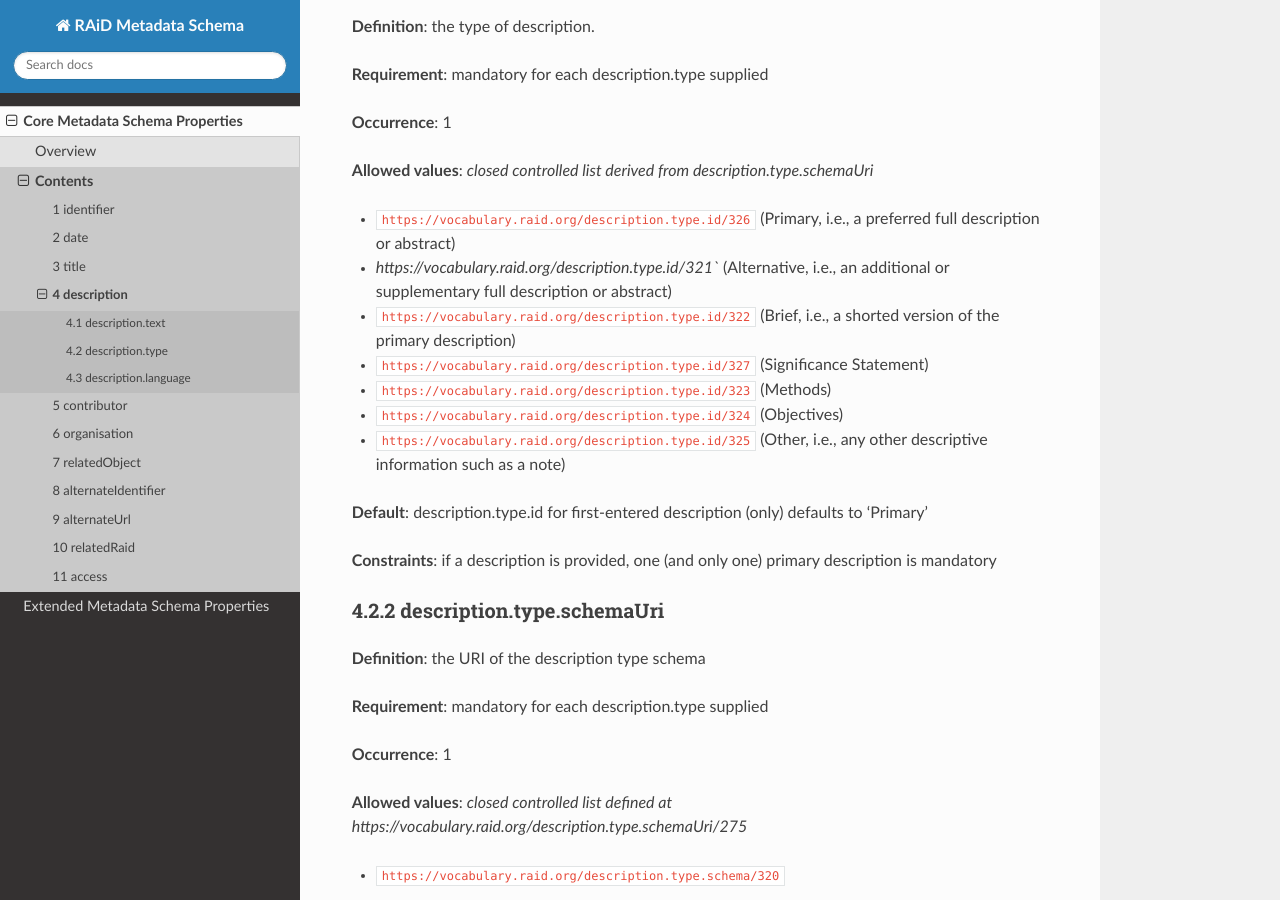
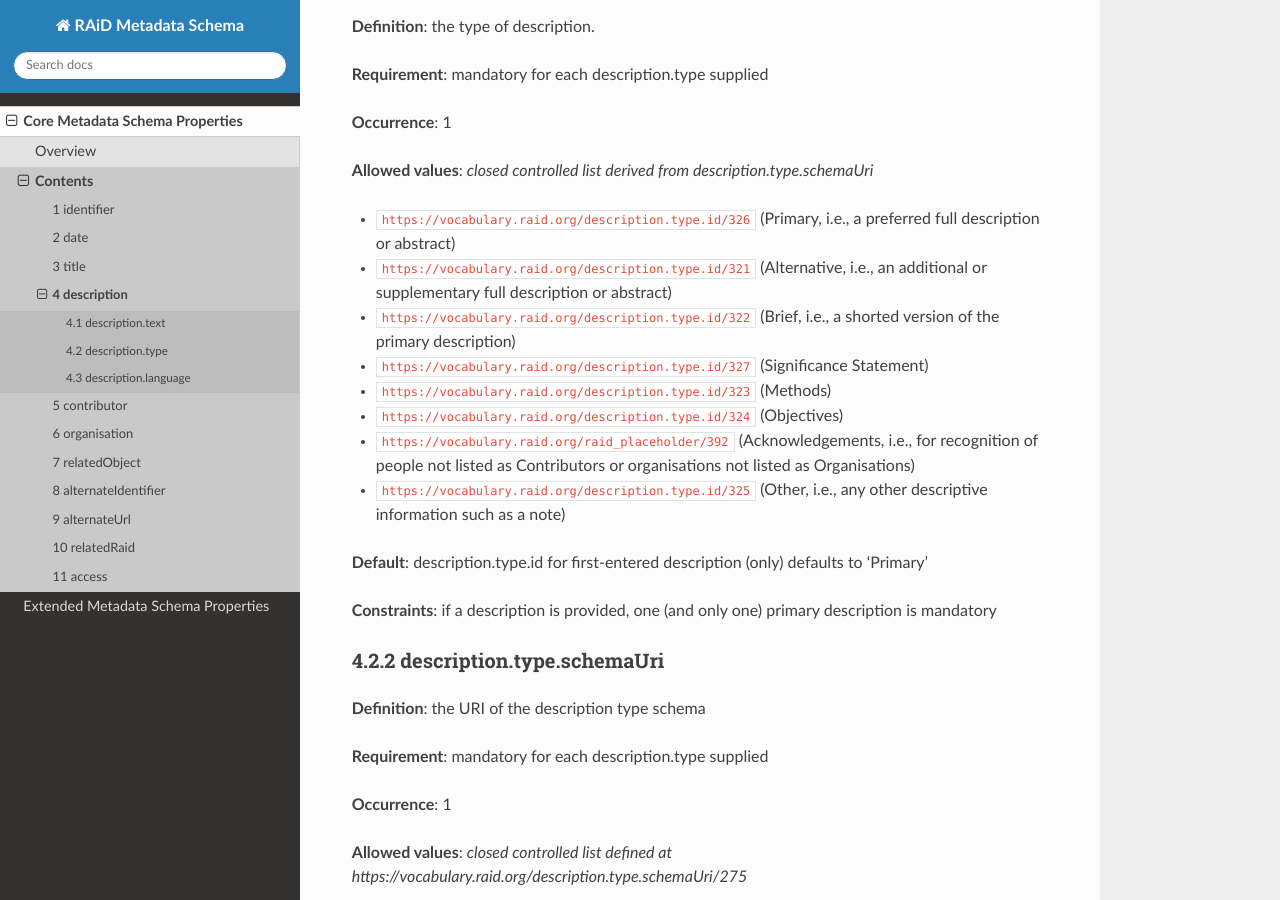
Before and after one commit to au-research/raid-metadata, a Sphinx documentation site: the page built from rtd/docs/source/core/descriptions.rst, in a window 1280 px wide and 900 px high, scrolled down 1199 px. Built offline with Sphinx 7.4.7 and the Read the Docs theme 3.1.0, drawn with Linux system fonts in a browser that asks for light colours; pages that are not in the unit, such as notebooks, are missing from menus.

Commit message:
Add 'Acknowledgements' to supported Description types

```diff
--- a/rtd/docs/source/core/descriptions.rst
+++ b/rtd/docs/source/core/descriptions.rst
@@ -58,11 +58,12 @@
 **Allowed values**: *closed controlled list derived from description.type.schemaUri*
 
 * ``https://vocabulary.raid.org/description.type.id/326`` (Primary, i.e., a preferred full description or abstract)
-* `https://vocabulary.raid.org/description.type.id/321`` (Alternative, i.e., an additional or supplementary full description or abstract)
+* ``https://vocabulary.raid.org/description.type.id/321`` (Alternative, i.e., an additional or supplementary full description or abstract)
 * ``https://vocabulary.raid.org/description.type.id/322`` (Brief, i.e., a shorted version of the primary description)
 * ``https://vocabulary.raid.org/description.type.id/327`` (Significance Statement)
 * ``https://vocabulary.raid.org/description.type.id/323`` (Methods)
 * ``https://vocabulary.raid.org/description.type.id/324`` (Objectives)
+* ``https://vocabulary.raid.org/raid_placeholder/392`` (Acknowledgements, i.e., for recognition of people not listed as Contributors or organisations not listed as Organisations)
 * ``https://vocabulary.raid.org/description.type.id/325`` (Other, i.e., any other descriptive information such as a note)
 
 **Default**: description.type.id for first-entered description (only) defaults to 'Primary'
```
